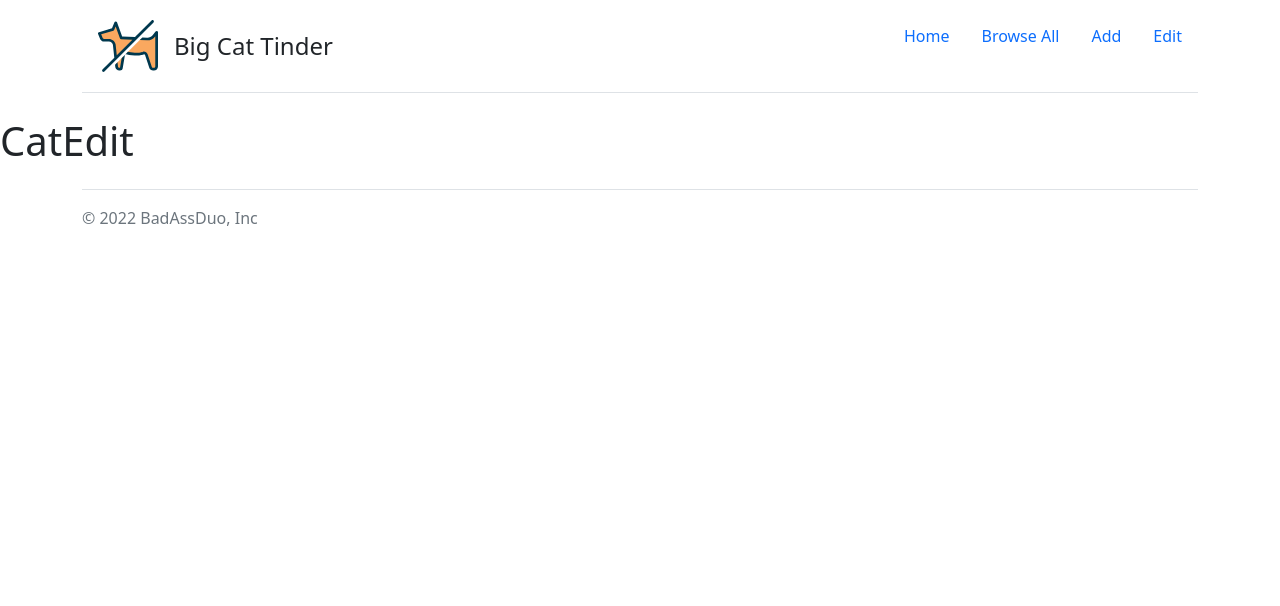
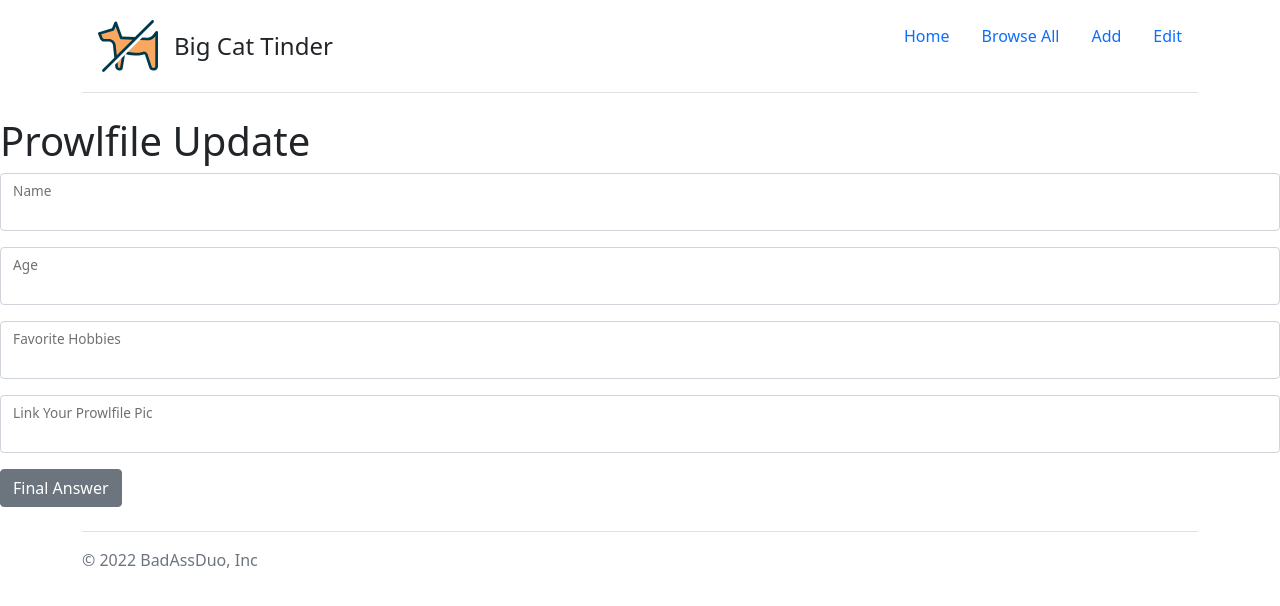
Before and after one commit to learn-academy-2022-bravo/cat-tinder-frontend-samir-tameka, a React (Create React App) app: page /catedit/1 in a window 1280 px wide. Shown: the top 606 px of the page. Built offline with nearby package versions, Linux system fonts and the light colour scheme.

Commit message:
initial commit - update functionality 6/6 complete

```diff
--- a/src/App.js
+++ b/src/App.js
@@ -17,13 +17,22 @@ import {
 } from 'react-router-dom'
 
 class App extends Component {
-  constructor(props){
+  constructor(props) {
     super(props)
     this.state = {
       cats: mockCats
     }
   }
 
+
+
+
+
+
+  editCat = (editCat, id) => {
+    console.log("cat:", editCat)
+    console.log("id:", id)
+  }
 
   render() {
     return (
@@ -37,7 +46,7 @@ class App extends Component {
 
           <Route
             path="/catindex"
-          render={(props) => <CatIndex cats={this.state.cats}/>}
+            render={(props) => <CatIndex cats={this.state.cats} />}
           />
 
           <Route
@@ -45,13 +54,22 @@ class App extends Component {
             render={(props) => {
               let id = +props.match.params.id
               let cat = this.state.cats.find(catObject => catObject.id === id)
-            return <CatShow cat = {cat} />
+              return <CatShow cat={cat} />
             }}
           />
 
           <Route path="/catnew" component={CatNew} />
-        <Route path="/catedit" component={CatEdit} />
-        <Route component={NotFound}/>
+
+          <Route
+            path="/catedit/:id"
+            render={(props) => {
+              let id = +props.match.params.id
+              let cat = this.state.cats.find(catObject => catObject.id === id)
+              return <CatEdit editCat={this.editCat} cat={cat} />
+            }}
+          />
+
+          <Route component={NotFound} />
         </Switch>
 
         <Footer />
--- a/src/pages/CatEdit.js
+++ b/src/pages/CatEdit.js
@@ -1,10 +1,89 @@
 import React, { Component } from 'react';
+import { Redirect } from 'react-router-dom';
+import { Button, Form, FormGroup, Input, Label } from 'reactstrap'
 
 class CatEdit extends Component {
+    constructor(props) {
+        super(props)
+        this.state = {
+            editCat: {
+                name: "",
+                age: "",
+                enjoys: "",
+                image: ""
+            },
+            submitted: false
+        }
+    }
+
+
+    handleChange = (e) => {
+        let { editCat } = this.state
+        editCat[e.target.name] = e.target.value
+        this.setState({ editCat: editCat })
+    }
+
+    handleSubmit = () => {
+        this.props.editCat(this.state.editCat, this.props.cat.id)
+        this.setState({ submitted: true })
+    }
+
     render() {
+        console.log(this.state.editCat)
         return (
             <>
-                <h1>CatEdit</h1>
+                <h1>Prowlfile Update</h1>
+                <>
+
+                    <Form inline>
+                        <FormGroup floating>
+                            <Input
+                                type="text"
+                                name="name"
+                                onChange={this.handleChange}
+                                value={this.state.editCat.name}
+                            />
+                            <Label>Name</Label>
+                        </FormGroup>
+                        {' '}
+                        <FormGroup floating>
+                            <Input
+                                type="text"
+                                name="age"
+                                onChange={this.handleChange}
+                                value={this.state.editCat.age}
+                            />
+                            <Label>Age</Label>
+                        </FormGroup>
+                        {' '}
+                        <FormGroup floating>
+                            <Input
+                                type="text"
+                                name="enjoys"
+                                onChange={this.handleChange}
+                                value={this.state.editCat.enjoys}
+                            />
+                            <Label>Favorite Hobbies</Label>
+                        </FormGroup>
+                        {' '}
+                        <FormGroup floating>
+                            <Input
+                                type="text"
+                                name="image"
+                                onChange={this.handleChange}
+                                value={this.state.editCat.image}
+                            />
+                            <Label>Link Your Prowlfile Pic</Label>
+                        </FormGroup>
+                        {' '}
+                        <Button name="submit" onClick={this.handleSubmit}>
+                            Final Answer
+                        </Button>
+                    </Form>
+
+                    {this.state.submitted && <Redirect to={`/catshow/${this.props.cat.id}`} />}
+
+                </>
             </>
         );
     }
--- a/src/pages/CatShow.js
+++ b/src/pages/CatShow.js
@@ -1,5 +1,6 @@
 import React, { Component } from 'react';
-import { Card, CardText, CardTitle, Col } from 'reactstrap'
+import { NavLink } from 'react-router-dom';
+import { Button, Card, CardText, CardTitle, Col } from 'reactstrap'
 
 class CatShow extends Component {
     render() {
@@ -18,6 +19,11 @@ class CatShow extends Component {
                         <CardTitle>Hi, my name is {cat && cat.name}!</CardTitle>
                         <img src={cat && cat.image} alt="adorable cat" />
                         <CardText>I am {cat && cat.age} years old. I enjoy {cat && cat.enjoys}.</CardText>
+
+                        <NavLink to={cat && `/catedit/${cat.id}`}>
+                            <Button name="update">Update Prowlfile</Button>
+                        </NavLink>
+
                     </Card>
                 </Col>
             </>
```
Also changed, not shown: 1 other file (tests, documents, lock files or other folders). Lines whose indentation alone changed are shown as unchanged.
